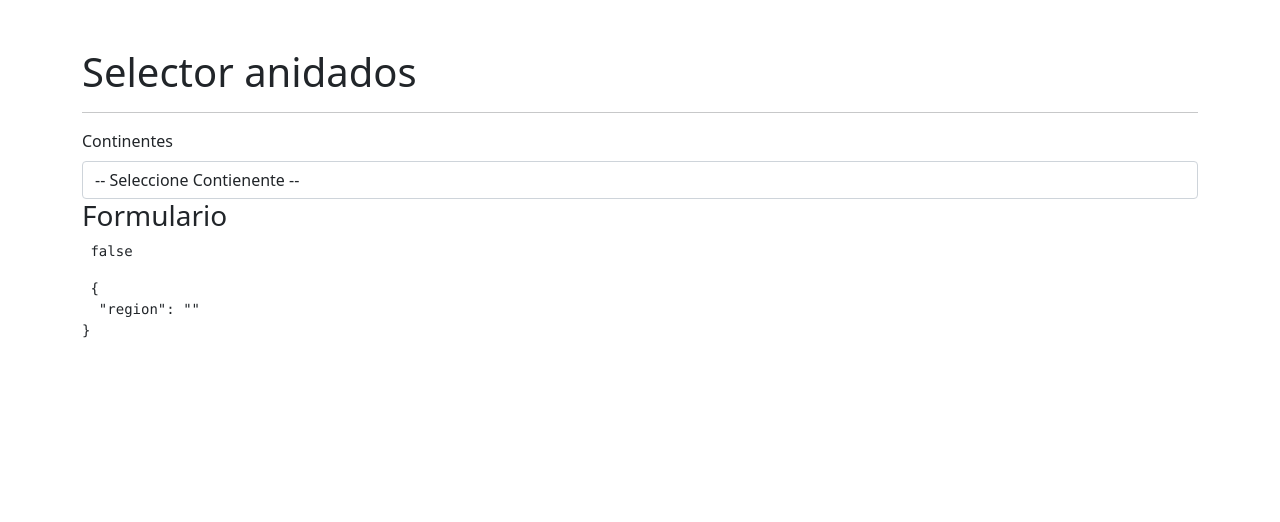
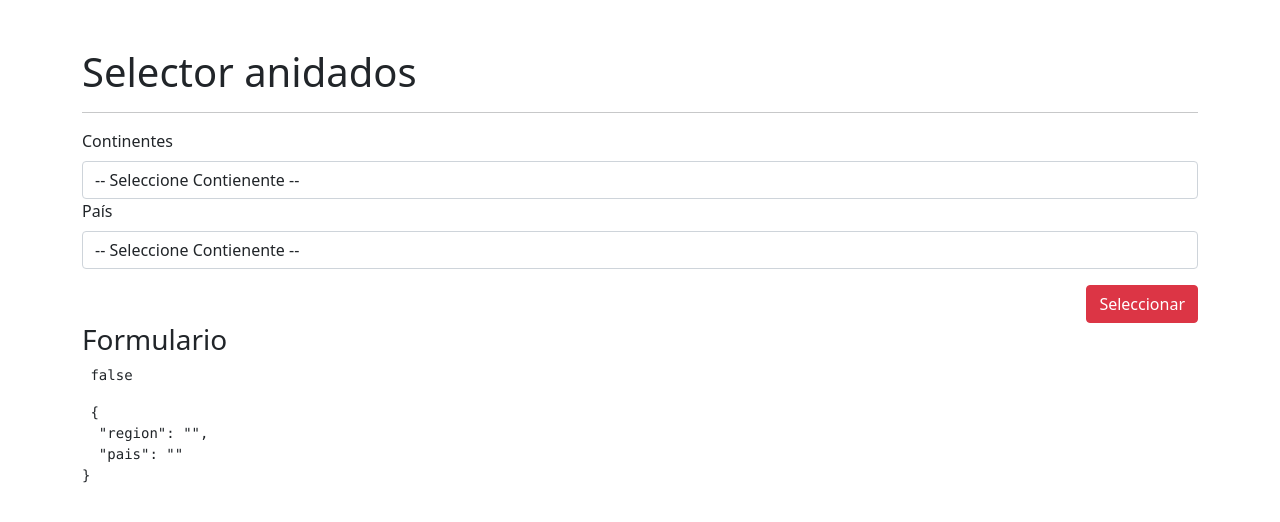
Before and after one commit to MilthonB/Angular-practicas, an Angular app in the folder 07-selectoresApp/: page /selector/selector in a window 1280 px wide. Shown: the top 522 px of the page. Built offline with nearby package versions, Linux system fonts and the light colour scheme.

Commit message:
selectro pais y continente

```diff
--- a/07-selectoresApp/src/app/app.module.ts
+++ b/07-selectoresApp/src/app/app.module.ts
@@ -4,6 +4,7 @@
 import { AppRoutingModule } from './app-routing.module';
 import { AppComponent } from './app.component';
 import { PaisesModule } from './paises/paises.module';
+import { HttpClientModule } from '@angular/common/http';
 
 @NgModule({
   declarations: [
@@ -12,7 +13,7 @@
   imports: [
     BrowserModule,
     AppRoutingModule,
-    PaisesModule
+    HttpClientModule
   ],
   providers: [],
   bootstrap: [AppComponent]
--- /dev/null
+++ b/07-selectoresApp/src/app/paises/interfaces/pais.iterface.ts
@@ -0,0 +1,4 @@
+export interface PaisSmall{
+    name: string;
+    alpha3Code:  string;
+}
--- a/07-selectoresApp/src/app/paises/pages/selector-paises/selector-paises.component.html
+++ b/07-selectoresApp/src/app/paises/pages/selector-paises/selector-paises.component.html
@@ -2,7 +2,7 @@
 <hr>
 
 
-<form [formGroup]="miFormulario" >
+<form (ngSubmit)="guardar()" [formGroup]="miFormulario" >
 
     <div class="row">
         <div class="col">
@@ -10,7 +10,34 @@
             <select class="form-control"
                     formControlName="region">
                 <option value=""> -- Seleccione Contienente -- </option>
+                <option *ngFor="let region of regiones"
+                        [value]="region | lowercase">
+                    {{ region }}
+                </option>
             </select>
+        </div>
+    </div>
+
+    <div class="row">
+        <div class="col">
+            <label class="form-label">País</label>
+            <select class="form-control"
+                    formControlName="pais">
+                <option value=""> -- Seleccione Contienente -- </option>
+                <option *ngFor="let pais of paises"
+                        [value]="pais.alpha3Code">
+                    {{ pais.name }}
+                </option>
+            </select>
+        </div>
+    </div>
+
+    <div class="row mt-3">
+        <div class="col">
+            <button class="btn btn-danger float-end"
+                    type="submit">
+                Seleccionar
+            </button>
         </div>
     </div>
 
--- a/07-selectoresApp/src/app/paises/pages/selector-paises/selector-paises.component.ts
+++ b/07-selectoresApp/src/app/paises/pages/selector-paises/selector-paises.component.ts
@@ -1,5 +1,8 @@
 import { Component, OnInit } from '@angular/core';
 import { FormGroup, FormBuilder, Validators } from '@angular/forms';
+import { PaisSmall } from '../../interfaces/pais.iterface';
+import { PaisesServicesService } from '../../services/paises-services.service';
+
 
 @Component({
   selector: 'app-selector-paises',
@@ -9,16 +12,43 @@
 })
 export class SelectorPaisesComponent implements OnInit {
 
+
+  regiones: string[] = [];
+  paises: PaisSmall[] = [];
+
   miFormulario: FormGroup = this.fb.group(
     {
-      region: ['',Validators.required]
+      region: ['',Validators.required],
+      pais: ['',Validators.required]
     }
   );
 
 
-  constructor( private fb: FormBuilder ) { }
+  constructor( private fb: FormBuilder,
+               private paisesService: PaisesServicesService ) { }
 
   ngOnInit(): void {
+
+    this.regiones = this.paisesService.regiones;
+
+
+
+    //Cuado cambie la region
+
+    this.miFormulario.get('region')?.valueChanges
+                     .subscribe( region => {
+                       this.paisesService.getPaisesPorRegion(region)
+                           .subscribe( paises => {
+                             console.log(paises);
+                             this.paises = paises;
+                           })
+                     })
+
+  }
+
+
+  guardar(){
+
   }
 
 }
--- a/07-selectoresApp/src/app/paises/services/paises-services.service.ts
+++ b/07-selectoresApp/src/app/paises/services/paises-services.service.ts
@@ -1,9 +1,34 @@
+import { HttpClient } from '@angular/common/http';
 import { Injectable } from '@angular/core';
+import { PaisSmall } from '../interfaces/pais.iterface';
+import { Observable } from 'rxjs';
 
 @Injectable({
   providedIn: 'root'
 })
 export class PaisesServicesService {
 
-  constructor() { }
+
+
+  private _baseUrl: string = "https://restcountries.eu/rest/v2"
+  private _regiones: string[] = ['Africa', 'Americas', 'Asia', 'Europe', 'Oceania']
+
+
+  get regiones(): string[]{
+    return [...this._regiones];
+  }
+
+
+
+  constructor( private http: HttpClient ) { }
+
+
+  getPaisesPorRegion( region: string ): Observable<PaisSmall[]>{
+
+    const url: string = `${this._baseUrl}/region/${region}?fields=alpha3Code;name`
+    return this.http.get<PaisSmall[]>( url );
+
+  }
+
+
 }
```
